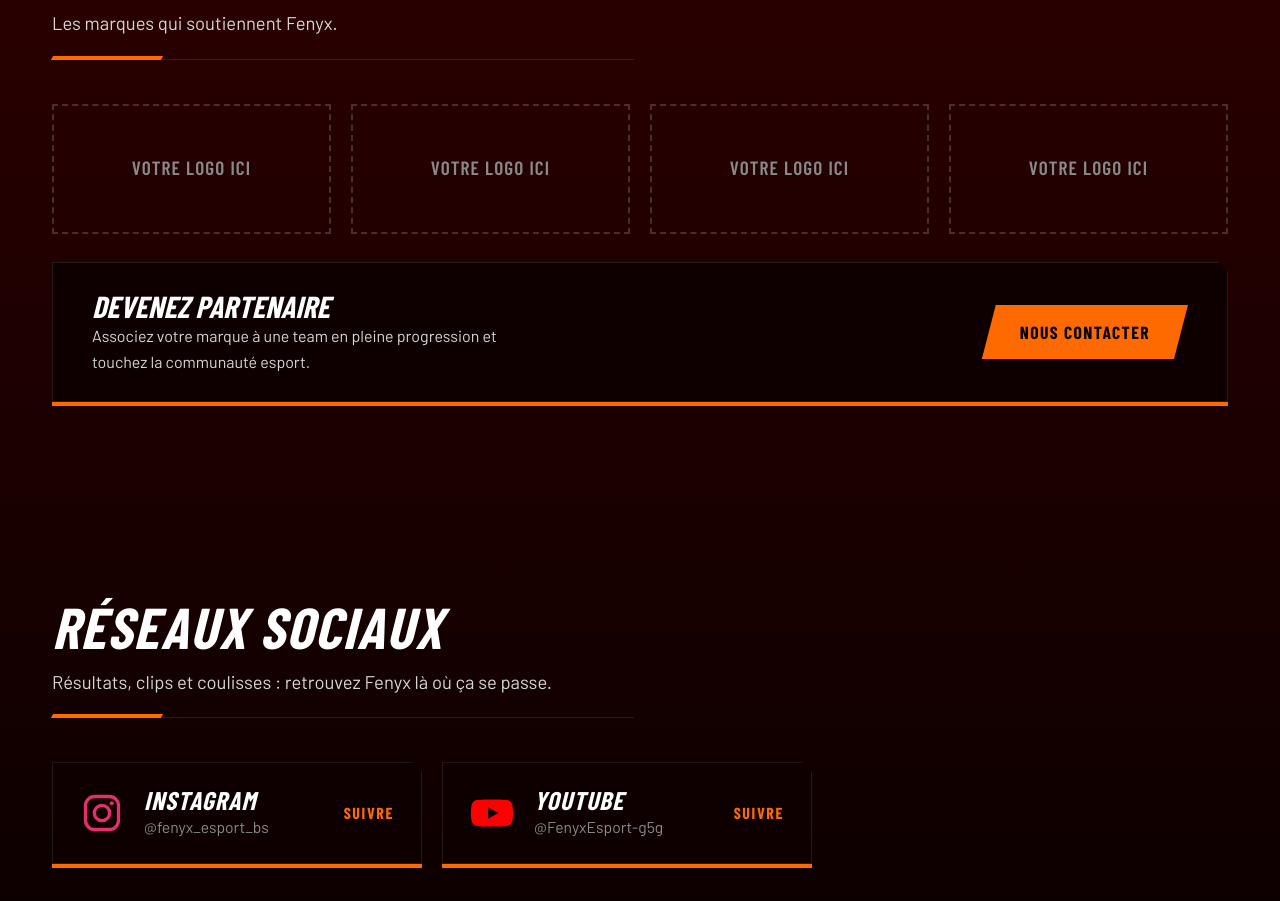
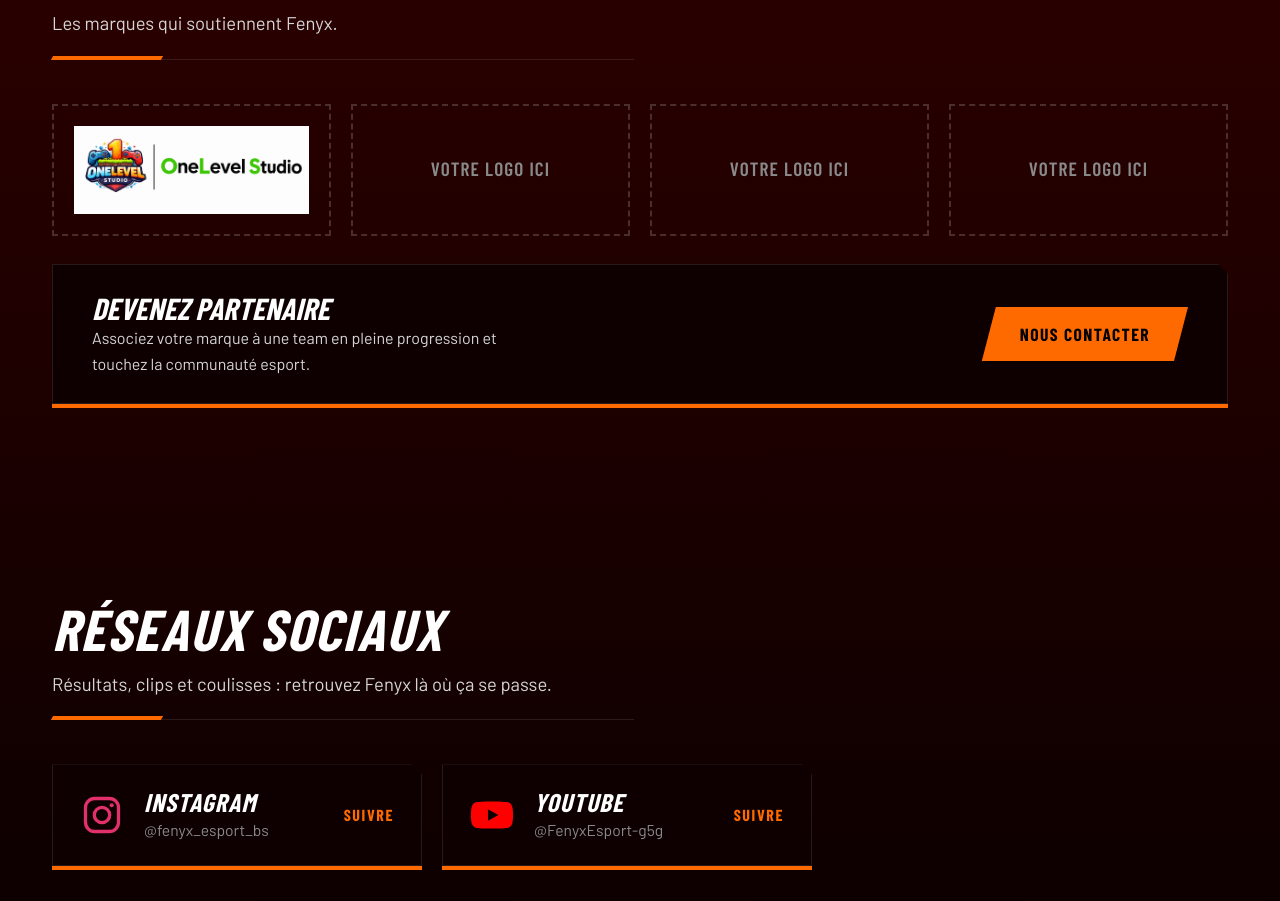
Before and after one commit to fenyx-esport/fenyx-esport.github.io, a plain HTML site: page index.html in a window 1280 px wide. Shown: the part 1703-2604 px from the top of the page. Drawn offline with nearby package versions, Linux system fonts and the light colour scheme; a web font is replaced by a local one.

Commit message:
Update index.html

```diff
--- a/index.html
+++ b/index.html
@@ -197,7 +197,7 @@
 <section class="section" id="jeux">
   <h2>Jeux</h2>
   <p class="section-intro">Les jeux sur lesquels Fenyx s'entraîne et joue en compétition.</p>
-  <a class="game" href="./brawlstars.html" aria-label="Brawl Stars : découvrir l’équipe">
+  <a class="game" href="https://fenyx-esport.github.io/bs/" aria-label="Brawl Stars : découvrir l’équipe">
     <span class="game-icon" data-initials="BS"><img src="brawlstars.png" alt="Logo Brawl Stars" onerror="this.parentNode.classList.add('empty');this.remove()"></span>
     <div>
       <h3>Brawl Stars</h3>
@@ -211,7 +211,9 @@
   <h2>Sponsors</h2>
   <p class="section-intro">Les marques qui soutiennent Fenyx.</p>
   <div class="sponsors">
-    <div class="slot">Votre logo ici</div>
+    <a class="slot" href="https://onelevel-studio.github.io" target="_blank" rel="noopener noreferrer">
+      <img src="ols.png" alt="Nom de la marque" loading="lazy">
+    </a>
     <div class="slot">Votre logo ici</div>
     <div class="slot">Votre logo ici</div>
     <div class="slot">Votre logo ici</div>
```
